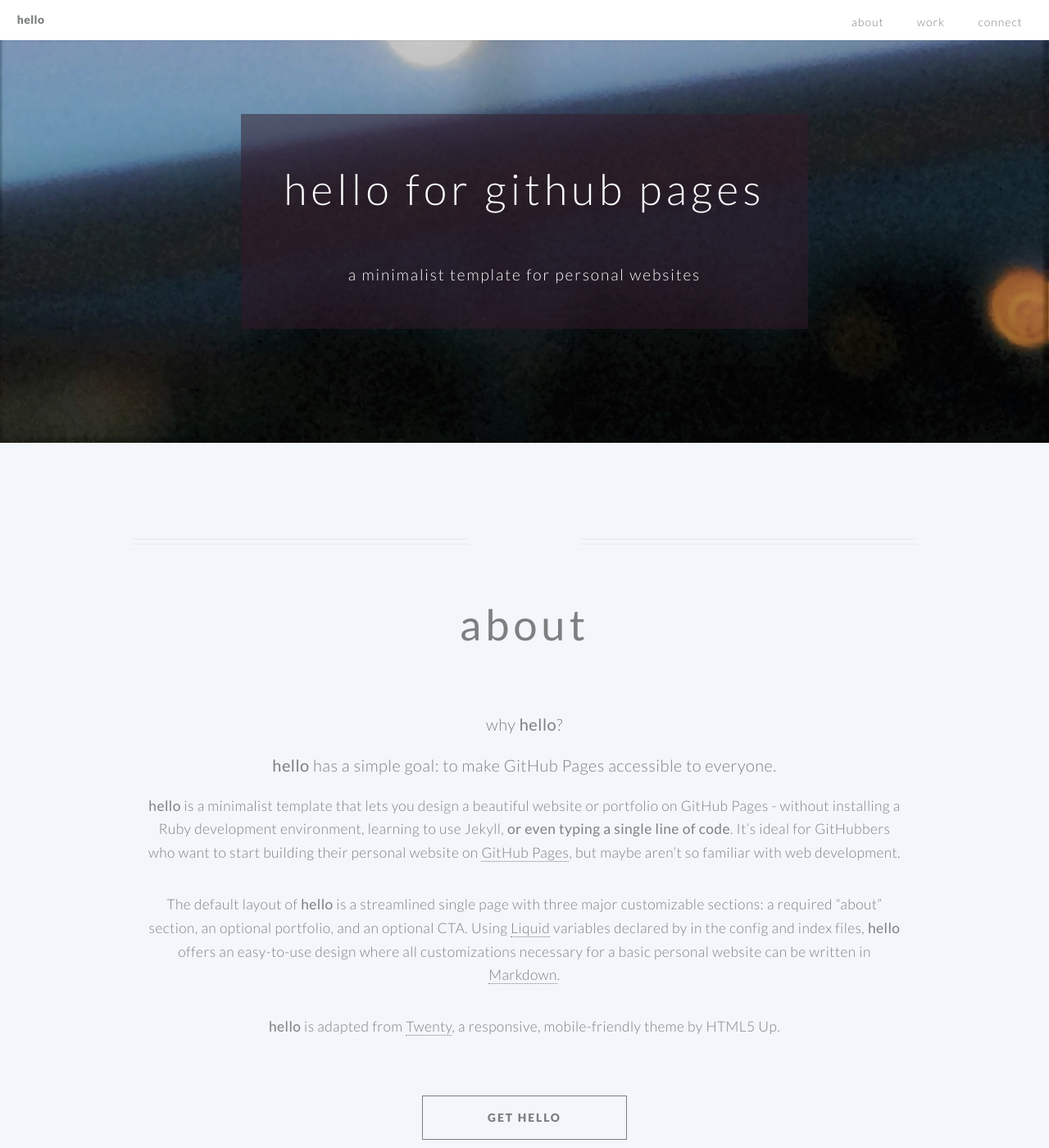
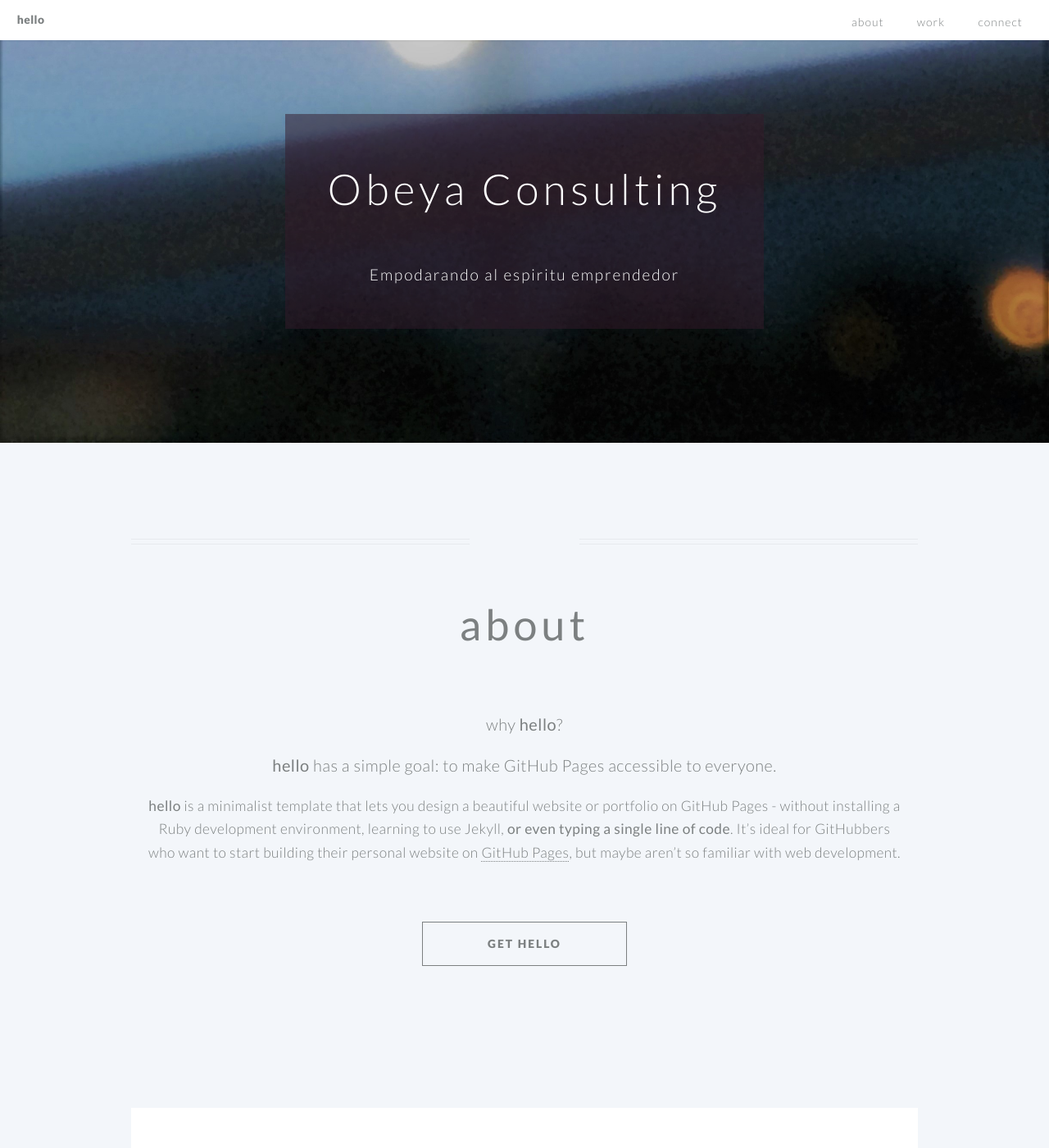
Before and after one commit to moqca/obeya.github.io, a Jekyll site: the page built from index.md, in a window 1280 px wide and 1400 px high. Shown: the whole window at 82% size. Built offline with Jekyll 4.4.1, drawn with Linux system fonts in a browser that asks for light colours; some of the changed text lies outside the part shown.

Commit message:
initial commit
lets see how this tihing looks

```diff
--- a/_config.yml
+++ b/_config.yml
@@ -1,10 +1,10 @@
 # _config.yml
 
 # required, replace with your own information -----
-title: Hello for Github Pages
-author: Sara Gong
+title: Obeya Consulting
+author: Andres Moreno
 description: >
-  A minimalist template for designing a personal GitHub Pages website - without typing a single line of code.
+  Dedicados a estimular y a servir al espiritu emprendedor de Tijuana y de Mexico
 baseurl: ""
 
 plugins:
--- a/index.md
+++ b/index.md
@@ -4,8 +4,8 @@ layout: hello-default
 # using Markdown language, you can customize the following variables!
 
 # these variables are required -------------------------------
-banner_title: hello for github pages
-banner_subtitle: a minimalist template for personal websites
+banner_title: Obeya Consulting
+banner_subtitle: Empodarando al espiritu emprendedor
 background_image: /images/background.jpeg
 
 # all of the following variables are optional -----------------
@@ -15,9 +15,9 @@ page_url: /hello # only include this variable if you aren't building the page to
 favicon: /assets/ico/favicon.ico
 
 # social media
-twitter_username: notsaragong # # your twitter handle
-github_username:  saragong # your github username
-linkedin: saragong # the part after ("https://www.linkedin.com/in/...")
+twitter_username: obeya# # your twitter handle
+github_username:  moqca # your github username
+linkedin: obeya # the part after ("https://www.linkedin.com/in/...")
 # facebook_username: <-- your facebook username (the part after "https://www.facebook.com/...")
 # google_analytics: <-- your google analytics Tracking ID
 
@@ -49,9 +49,3 @@ cta_button_label: contact # the label on the button
 **hello** is a minimalist template that lets you design a beautiful website or portfolio on GitHub Pages - without installing a Ruby
 development environment, learning to use Jekyll, **or even typing a single line of code**. It's ideal for GitHubbers
 who want to start building their personal website on [GitHub Pages](https://pages.github.com/), but maybe aren't so familiar with web development.
-
-
-The default layout of **hello** is a streamlined single page with three major customizable sections: a required "about" section, an optional portfolio, and an optional CTA. Using [Liquid](https://shopify.github.io/liquid/) variables declared by in the config and index files, **hello** offers an easy-to-use design where all customizations necessary for a basic personal website can be written in [Markdown](https://www.markdownguide.org/basic-syntax/).
-
-
-**hello** is adapted from [Twenty](https://html5up.net/twenty), a responsive, mobile-friendly theme by HTML5 Up.
```
